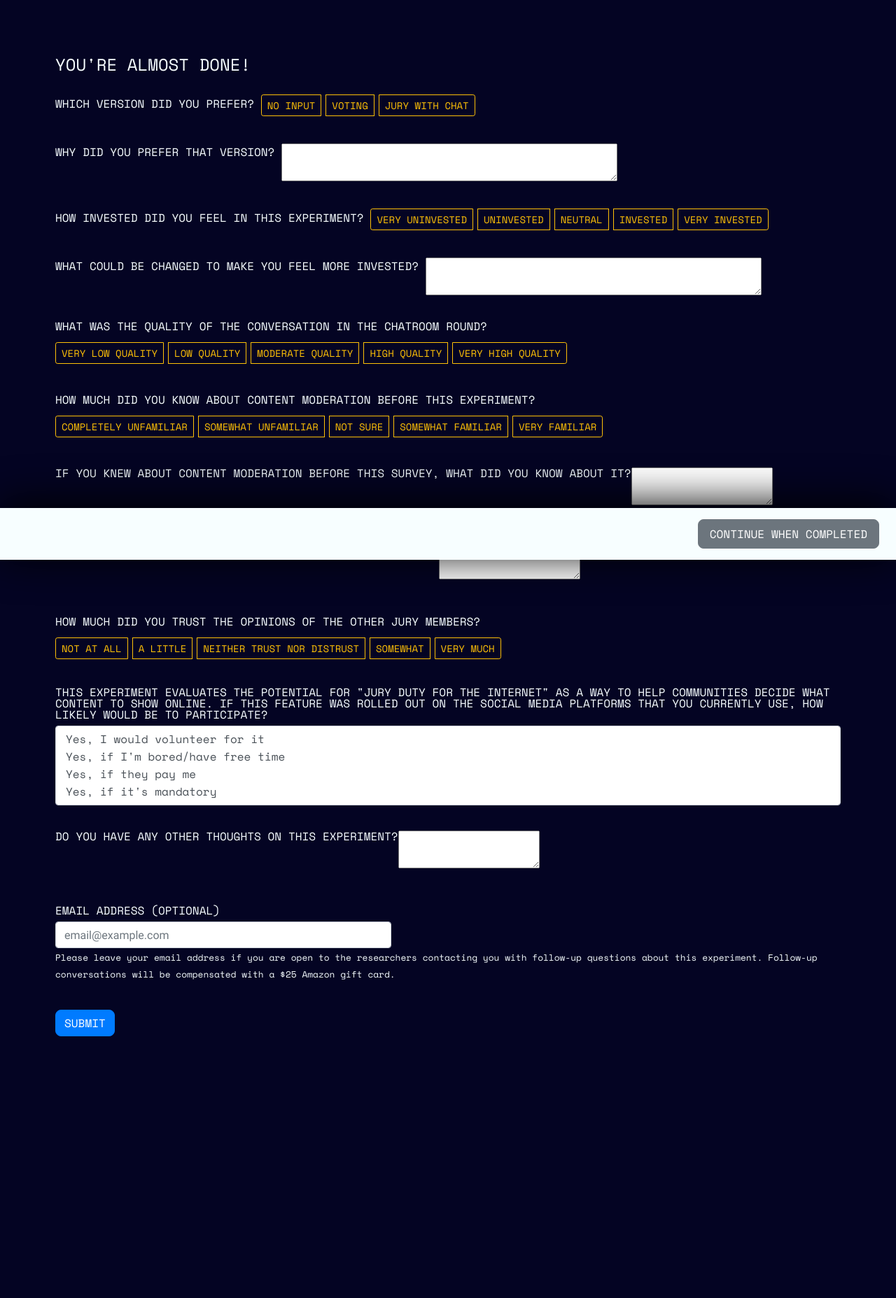
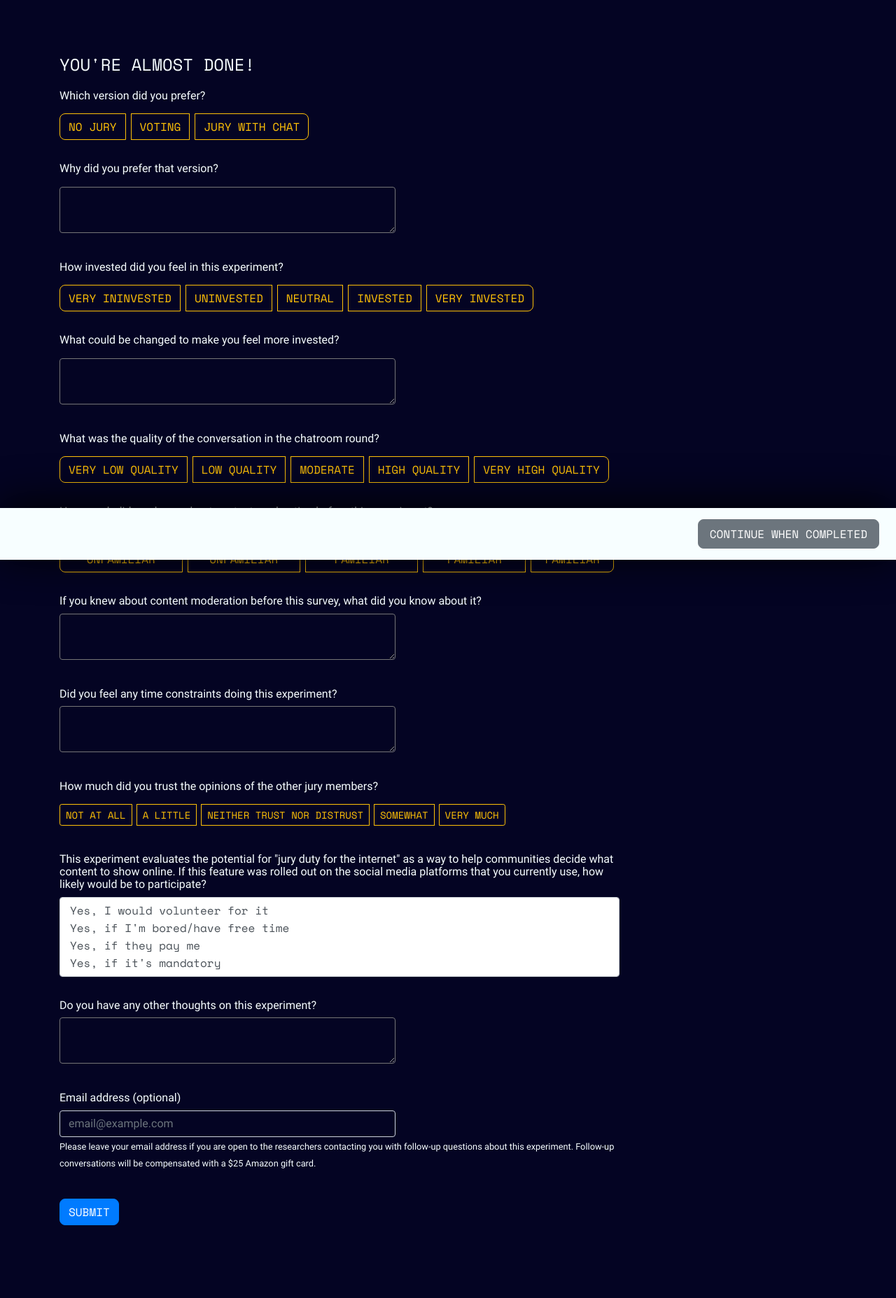
Before and after one commit to amyxzhang/digitaljuries2, a Django app: template juries/templates/juries/survey_complete.html in a window 1280 px wide. Shown: the whole page at 70% size. Before the commit the page ends 1481 px from the top, so only its background shows below. Run offline with Django 3.2, Linux system fonts and the light colour scheme; the template is opened without the code that fills it, so the values that code supplies are empty; some libraries are stand-ins or nearby versions.

Commit message:
survey changes, partially converted survey to radio

```diff
--- a/juries/static/juries/css/style.css
+++ b/juries/static/juries/css/style.css
@@ -240,8 +240,11 @@ h5 {
 
 label {
     font-size: 16px;
-    line-height: 1em;
-    text-transform: uppercase; }
+    line-height: 1.15em;
+    font-family: "Roboto", Tahoma, Arial, sans-serif;
+    /* text-transform: uppercase; */
+    margin: auto 0 0.5em;
+    display: block; }
 
     .questions label {
         font-family: "Roboto", Tahoma, Arial, sans-serif;
@@ -249,10 +252,14 @@ label {
         line-height: 1.2em;
         text-transform: none;
     }
-
+small {
+  font-family: "Roboto", Tahoma, Arial, sans-serif;
+}
 input, textarea {
   font-size: 16px;
   line-height: 1em;
+  background: none !important;
+  color: #fff;
   font-family: "Roboto", Tahoma, Arial, sans-serif;
   vertical-align: top; }
 
@@ -342,20 +349,22 @@ hr {
 input {
   font-family: "Roboto", Tahoma, Arial, sans-serif;
   border: 1px solid #637580;
-  background: none;
   transition: 0.5s;
   padding: 12px 16px;
   width: 100%;
   max-width: 480px; }
   input:focus {
     outline: 0;
-    background-color: #CCECFF;
+    /* background-color: #CCECFF; */
     transition: 0.5s; }
   input:invalid {
     border: 1px solid #CA4040; }
 
 textarea {
   width: 100%;
+  border-radius: 4px;
+  margin: 0.5em 0;
+  padding: 0.5em;
   max-width: 480px; }
 
 /*------------------------------------*\
--- a/juries/static/juries/js/main.js
+++ b/juries/static/juries/js/main.js
@@ -27,8 +27,6 @@ $(function () {
 // Show selected btn
 $('[data-toggle="button"]').click(function() {
   $(this).button('toggle');
-  $(this).removeclass('btn-outline-warning');
-  $(this).addClass('btn-primary');
 });
 
 
--- a/juries/templates/juries/base.html
+++ b/juries/templates/juries/base.html
@@ -19,6 +19,20 @@
 
 
 	<link rel="stylesheet" href={% static "juries/css/style.css" %}>
+
+	<!-- Begin Inspectlet Asynchronous Code -->
+<script type="text/javascript">
+(function() {
+window.__insp = window.__insp || [];
+__insp.push(['wid', 1757839986]);
+var ldinsp = function(){
+if(typeof window.__inspld != "undefined") return; window.__inspld = 1; var insp = document.createElement('script'); insp.type = 'text/javascript'; insp.async = true; insp.id = "inspsync"; insp.src = ('https:' == document.location.protocol ? 'https' : 'http') + '://cdn.inspectlet.com/inspectlet.js?wid=1757839986&r=' + Math.floor(new Date().getTime()/3600000); var x = document.getElementsByTagName('script')[0]; x.parentNode.insertBefore(insp, x); };
+setTimeout(ldinsp, 0);
+})();
+</script>
+
+<!-- End Inspectlet Asynchronous Code -->
+
 </head>
 
 <body class="d-flex flex-column h-100">
--- a/juries/templates/juries/survey_complete.html
+++ b/juries/templates/juries/survey_complete.html
@@ -9,17 +9,17 @@
 </nav>
 
 <main class="flex-shrink-0" role="main">
-	<section class="container-fluid">
+	<section class="container">
 		<h3>You're almost done!</h3>
 
-		<form>
+		<form class="survey question">
 			<div class="form-group">
 				<label for="complete1">Which version did you prefer?</label>
 
-				<div class="btn-group btn-group-sm" role="group" id="complete1">
-					<button type="button" class="btn btn-outline-warning" data-toggle="button" aria-pressed="false" autocomplete="off">No input</button>
-					<button type="button" class="btn btn-outline-warning" data-toggle="button" aria-pressed="false" autocomplete="off">Voting</button>
-					<button type="button" class="btn btn-outline-warning" data-toggle="button" aria-pressed="false" autocomplete="off">Jury with chat</button>
+				<div class="btn-group btn-group-toggle" data-toggle="buttons" role="group" id="complete1">
+					<label class="btn btn-outline-warning"><input type="radio" name="options" id="option1" autocomplete="off"> No Jury</label>
+					<label class="btn btn-outline-warning"><input type="radio" name="options" id="option2" autocomplete="off"> Voting</label>
+					<label class="btn btn-outline-warning"><input type="radio" name="options" id="option3" autocomplete="off"> Jury with Chat</label>
 				</div>
 			</div>
 
@@ -31,12 +31,12 @@
 			<div class="form-group">
 				<label for="complete3">How invested did you feel in this experiment?</label>
 
-				<div class="btn-group btn-group-sm" role="group" id="complete3">
-						<button type="button" class="btn btn-outline-warning" data-toggle="button" aria-pressed="false" autocomplete="off">Very uninvested</button>
-						<button type="button" class="btn btn-outline-warning" data-toggle="button" aria-pressed="false" autocomplete="off">Uninvested</button>
-						<button type="button" class="btn btn-outline-warning" data-toggle="button" aria-pressed="false" autocomplete="off">Neutral</button>
-						<button type="button" class="btn btn-outline-warning" data-toggle="button" aria-pressed="false" autocomplete="off">Invested</button>
-						<button type="button" class="btn btn-outline-warning" data-toggle="button" aria-pressed="false" autocomplete="off">Very invested</button>
+				<div class="btn-group btn-group-toggle" data-toggle="buttons" role="group" id="complete3">
+					<label class="btn btn-outline-warning"><input type="radio" name="options" id="option1" autocomplete="off"> Very ininvested</label>
+					<label class="btn btn-outline-warning"><input type="radio" name="options" id="option2" autocomplete="off"> Uninvested</label>
+					<label class="btn btn-outline-warning"><input type="radio" name="options" id="option3" autocomplete="off"> Neutral</label>
+					<label class="btn btn-outline-warning"><input type="radio" name="options" id="option2" autocomplete="off"> Invested</label>
+					<label class="btn btn-outline-warning"><input type="radio" name="options" id="option3" autocomplete="off"> Very Invested</label>
 				</div>
 			</div>
 
@@ -48,24 +48,24 @@
 			<div class="form-group">
 				<label for="complete5">What was the quality of the conversation in the chatroom round?</label>
 
-				<div class="btn-group btn-group-sm" role="group" id="complete5">
-					<button type="button" class="btn btn-outline-warning" data-toggle="button" aria-pressed="false" autocomplete="off">Very low quality</button>
-					<button type="button" class="btn btn-outline-warning" data-toggle="button" aria-pressed="false" autocomplete="off">Low quality</button>
-					<button type="button" class="btn btn-outline-warning" data-toggle="button" aria-pressed="false" autocomplete="off">Moderate quality</button>
-					<button type="button" class="btn btn-outline-warning" data-toggle="button" aria-pressed="false" autocomplete="off">High quality</button>
-					<button type="button" class="btn btn-outline-warning" data-toggle="button" aria-pressed="false" autocomplete="off">Very high quality</button>
+				<div class="btn-group btn-group-toggle" data-toggle="buttons" role="group" id="complete5">
+					<label class="btn btn-outline-warning"><input type="radio" name="options" id="option1" autocomplete="off"> Very low quality</label>
+					<label class="btn btn-outline-warning"><input type="radio" name="options" id="option2" autocomplete="off"> Low quality</label>
+					<label class="btn btn-outline-warning"><input type="radio" name="options" id="option3" autocomplete="off"> Moderate</label>
+					<label class="btn btn-outline-warning"><input type="radio" name="options" id="option2" autocomplete="off"> High quality</label>
+					<label class="btn btn-outline-warning"><input type="radio" name="options" id="option3" autocomplete="off"> Very high quality</label>
 				</div>
 			</div>
 
 			<div class="form-group">
 				<label for="complete6">How much did you know about content moderation before this experiment?</label>
 
-				<div class="btn-group btn-group-sm" role="group" id="complete6">
-					<button type="button" class="btn btn-outline-warning" data-toggle="button" aria-pressed="false" autocomplete="off">Completely unfamiliar</button>
-					<button type="button" class="btn btn-outline-warning" data-toggle="button" aria-pressed="false" autocomplete="off">Somewhat unfamiliar</button>
-					<button type="button" class="btn btn-outline-warning" data-toggle="button" aria-pressed="false" autocomplete="off">Not sure</button>
-					<button type="button" class="btn btn-outline-warning" data-toggle="button" aria-pressed="false" autocomplete="off">Somewhat familiar</button>
-					<button type="button" class="btn btn-outline-warning" data-toggle="button" aria-pressed="false" autocomplete="off">Very familiar</button>
+				<div class="btn-group btn-group-toggle" data-toggle="buttons" role="group" id="complete6">
+					<label class="btn btn-outline-warning"><input type="radio" name="options" id="option1" autocomplete="off"> Completely unfamiliar</label>
+					<label class="btn btn-outline-warning"><input type="radio" name="options" id="option2" autocomplete="off"> Somewhat unfamiliar</label>
+					<label class="btn btn-outline-warning"><input type="radio" name="options" id="option3" autocomplete="off"> Moderately familiar</label>
+					<label class="btn btn-outline-warning"><input type="radio" name="options" id="option2" autocomplete="off"> Somewhat familiar</label>
+					<label class="btn btn-outline-warning"><input type="radio" name="options" id="option3" autocomplete="off"> Very familiar</label>
 				</div>
 			</div>
 
```
Also changed, not shown: juries/templates/juries/thankyou.html (+5 -11 lines).
